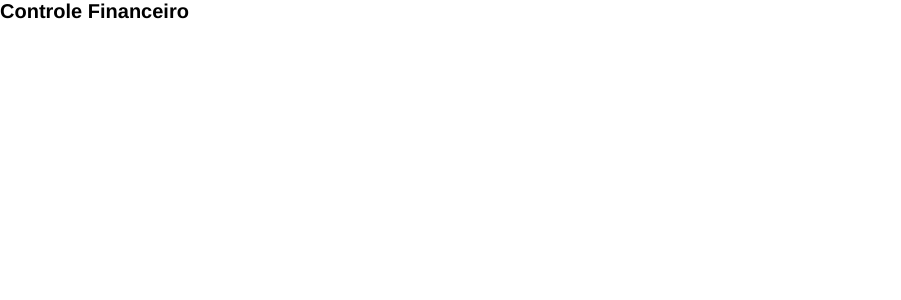
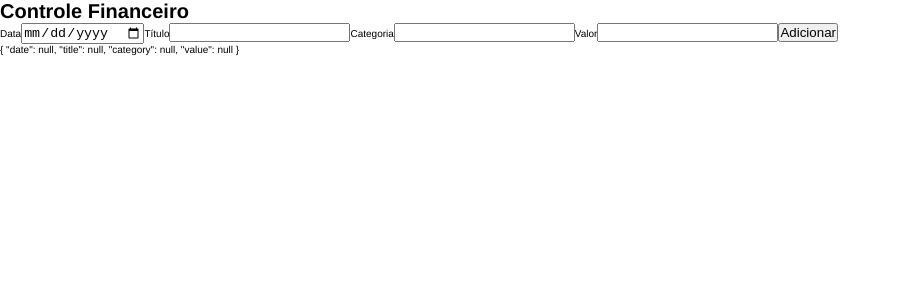
Before and after one commit to hamiltonspjr/finance-control, a Vue app: page / in a window 1280 px wide. Shown: the top 300 px of the page, without its empty margins (0-901 px from the left). Built offline with nearby package versions, Linux system fonts and the light colour scheme.

Commit message:
created form component to enter the data

```diff
--- /dev/null
+++ b/src/components/FormEntry.vue
@@ -0,0 +1,37 @@
+<template>
+  <form>
+    <label for="date">Data</label>
+    <input type="date" name="date" id="date" v-model="entrance.date" />
+    <label for="title">Título</label>
+    <input type="text" id="title" name="title" v-model="entrance.title" />
+    <label for="category">Categoria</label>
+    <input
+      type="text"
+      name="category"
+      id="categoriy"
+      v-model="entrance.category"
+    />
+    <label for="value">Valor</label>
+    <input type="number" name="value" id="value" v-model="entrance.value" />
+    <button>Adicionar</button>
+  </form>
+  {{ entrance }}
+</template>
+
+<script>
+export default {
+  name: "FormEntry",
+  data() {
+    return {
+      entrance: {
+        date: null,
+        title: null,
+        category: null,
+        value: null,
+      },
+    };
+  },
+};
+</script>
+
+<style></style>
--- a/src/components/Home.vue
+++ b/src/components/Home.vue
@@ -1,12 +1,17 @@
 <template>
   <main>
     <h1>Controle Financeiro</h1>
+    <FormEntry />
   </main>
 </template>
 
 <script>
+import FormEntry from "./FormEntry.vue";
 export default {
   name: "Home",
+  components: {
+    FormEntry,
+  },
 };
 </script>
 
```
